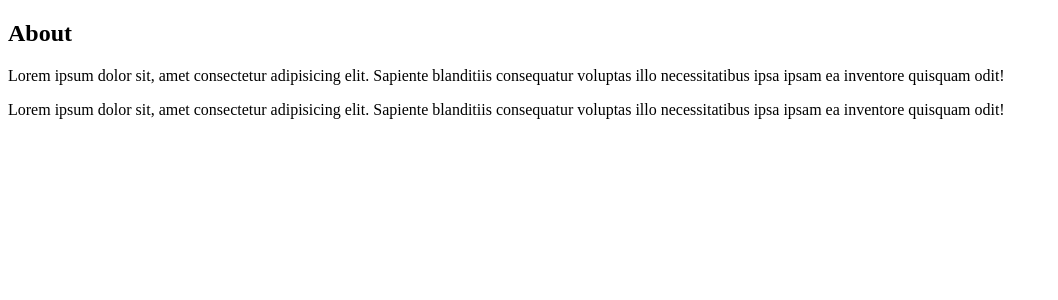
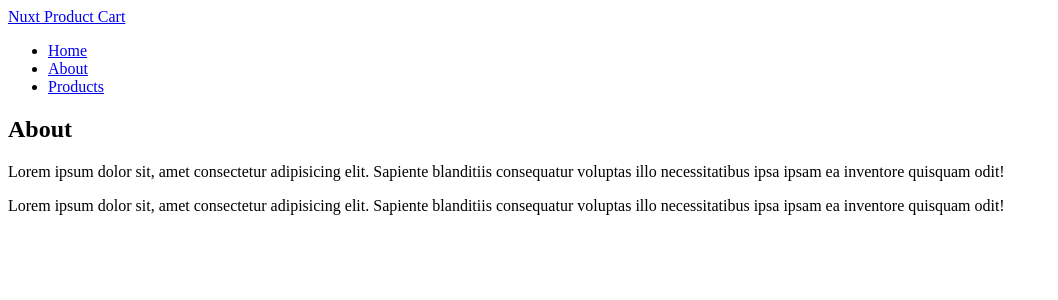
Before and after one commit to iamsukanta/nuxt3-product-cart-application, a Nuxt app: page /about in a window 1280 px wide. Shown: the top 300 px of the page, without its empty margins (0-1058 px from the left). Built offline with nearby package versions, Linux system fonts and the light colour scheme.

Commit message:
Nuxt link added

```diff
--- a/pages/about.vue
+++ b/pages/about.vue
@@ -1,5 +1,15 @@
 <template>
   <div>
+    <header>
+      <nav>
+        <NuxtLink to="/">Nuxt Product Cart</NuxtLink>
+        <ul>
+          <li><NuxtLink to="/">Home</NuxtLink></li>
+          <li><NuxtLink to="/about">About</NuxtLink></li>
+          <li><NuxtLink to="/products">Products</NuxtLink></li>
+        </ul>
+      </nav>
+    </header>
     <h2>About</h2>
     <p>Lorem ipsum dolor sit, amet consectetur adipisicing elit. Sapiente blanditiis consequatur voluptas illo necessitatibus ipsa ipsam ea inventore quisquam odit!</p>
     <p>Lorem ipsum dolor sit, amet consectetur adipisicing elit. Sapiente blanditiis consequatur voluptas illo necessitatibus ipsa ipsam ea inventore quisquam odit!</p>
--- a/pages/index.vue
+++ b/pages/index.vue
@@ -1,5 +1,15 @@
 <template>
   <div>
+    <header>
+      <nav>
+        <NuxtLink to="/">Nuxt Product Cart</NuxtLink>
+        <ul>
+          <li><NuxtLink to="/">Home</NuxtLink></li>
+          <li><NuxtLink to="/about">About</NuxtLink></li>
+          <li><NuxtLink to="/products">Products</NuxtLink></li>
+        </ul>
+      </nav>
+    </header>
     <h2>Home</h2>
     <p>Lorem ipsum dolor sit, amet consectetur adipisicing elit. Sapiente blanditiis consequatur voluptas illo necessitatibus ipsa ipsam ea inventore quisquam odit!</p>
   </div>
```
